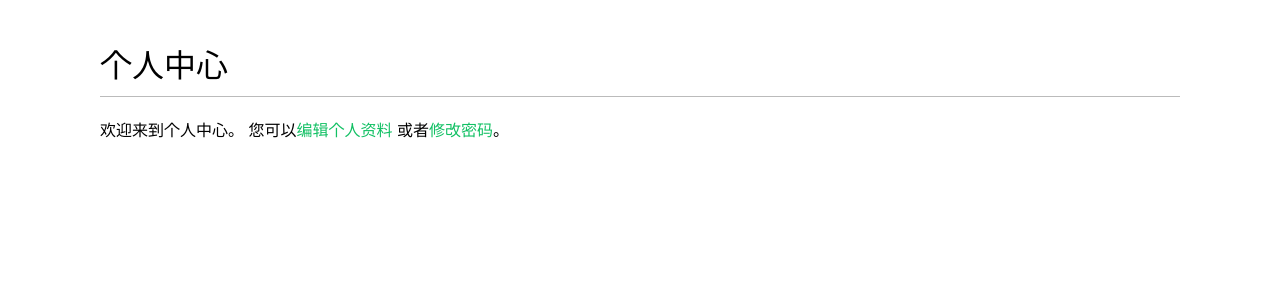
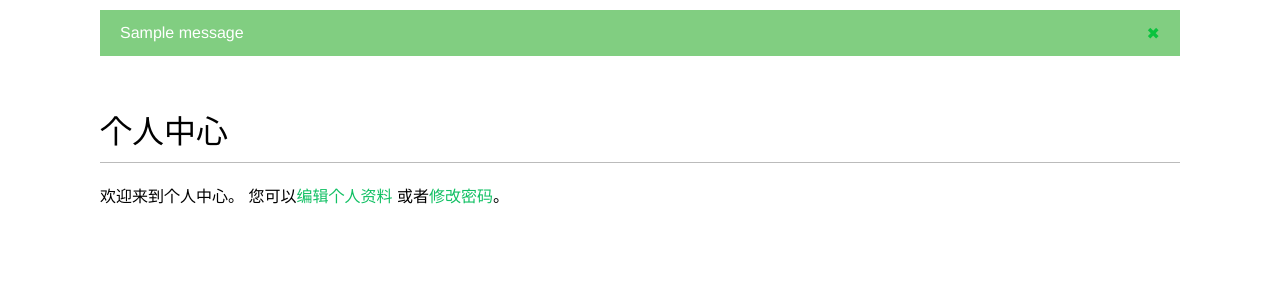
Before and after one commit to shepherd-xing/social-networking, a Django app: page /account/ in a window 1280 px wide. Shown: the part 53-353 px from the top of the page. Run offline with Django 3.2, Linux system fonts and the light colour scheme; a user stored in the database is signed in; tables that the repository leaves empty hold one stand-in row (values such as "Sample post"); one stand-in notice (Sample message) is shown; some web fonts are replaced.

Commit message:
消息框架

```diff
--- a/account/templates/base.html
+++ b/account/templates/base.html
@@ -32,6 +32,17 @@
             {% endif %}
         </span>
     </div>
+    {% if messages %}
+    <ul class="messages">
+        {% for message in messages %}
+        <li class="{{ message.tags }}">
+            {{ message|safe }}
+            <a href="#" class="close">✖</a>
+        </li>
+        {% endfor %}
+    </ul>
+    {% endif %}
+
     <div id="content">
         {% block content %}
         {% endblock %}
--- a/account/views.py
+++ b/account/views.py
@@ -2,6 +2,7 @@ from django.shortcuts import render
 from django.http import HttpResponse
 from django.contrib.auth import authenticate, login
 from django.contrib.auth.decorators import login_required
+from django.contrib import messages
 from .forms import LoginForm, UserRegistrationForm, UserEditForm, ProfileEditForm
 from .models import Profile
 
@@ -54,6 +55,9 @@ def edit(request):
         if user_form.is_valid() and profile_form.is_valid():
             user_form.save()
             profile_form.save()
+            messages.success(request, '个人资料更新成功')
+        else:
+            messages.error(request, '操作有误')
     else:
         user_form = UserEditForm(instance=request.user)
         profile_form = ProfileEditForm(instance=request.user.profile)
```
Also changed, not shown: media/users/2018/07/12/d788d43f8794a4c2bb43d88e0ff41bd5ad6e3936.jpg (added).
